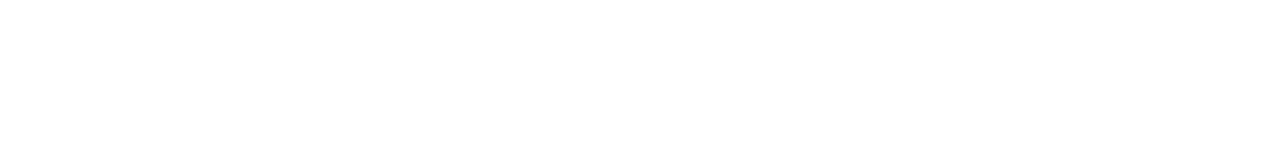
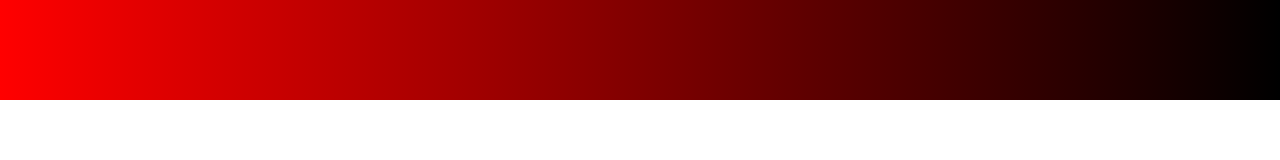
Before and after one commit to robappleby1/Milestone-Project-2---stoke-city-memory-game-for-kids, a plain HTML site: page index.html in a window 1280 px wide. Drawn offline with nearby package versions, Linux system fonts and the light colour scheme.

Commit message:
New gradient added for header

```diff
--- a/assets/css/style.css
+++ b/assets/css/style.css
@@ -1 +1,10 @@
 @import url('https://fonts.googleapis.com/css2?family=Inter:wght@100;200;300;400;700&family=Oswald:wght@600;700&display=swap');
+
+
+.banner {
+    background: #fc0303;
+    height: 100px;
+    background: rgb(255,0,0);
+    background: linear-gradient(90deg, rgba(255,0,0) 0%, rgba(0,0,0) 100%);
+    margin-bottom: 10px;
+}
--- a/index.html
+++ b/index.html
@@ -5,6 +5,7 @@
     <meta http-equiv="X-UA-Compatible" content="IE=edge">
     <meta name="viewport" content="width=device-width, initial-scale=1.0">
     <meta name="Stoke City FC Memory Game" content="Matching game for younger fans"
+    <link href="https://cdn.jsdelivr.net/npm/bootstrap@5.1.3/dist/css/bootstrap.min.css" rel="stylesheet" integrity="sha384-1BmE4kWBq78iYhFldvKuhfTAU6auU8tT94WrHftjDbrCEXSU1oBoqyl2QvZ6jIW3" crossorigin="anonymous">
     <link rel="stylesheet" href="https://cdn.jsdelivr.net/npm/bootstrap@4.3.1/dist/css/bootstrap.min.css" integrity="sha384-ggOyR0iXCbMQv3Xipma34MD+dH/1fQ784/j6cY/iJTQUOhcWr7x9JvoRxT2MZw1T" crossorigin="anonymous">
     <link rel="stylesheet" href="assets/css/style.css" type="text/css"/>
     <script src="assets/js/script.js"></script>
@@ -12,5 +13,6 @@
 </head>
 <body>
 
+    <div class = "banner"></div>
 </body>
 </html>
```
